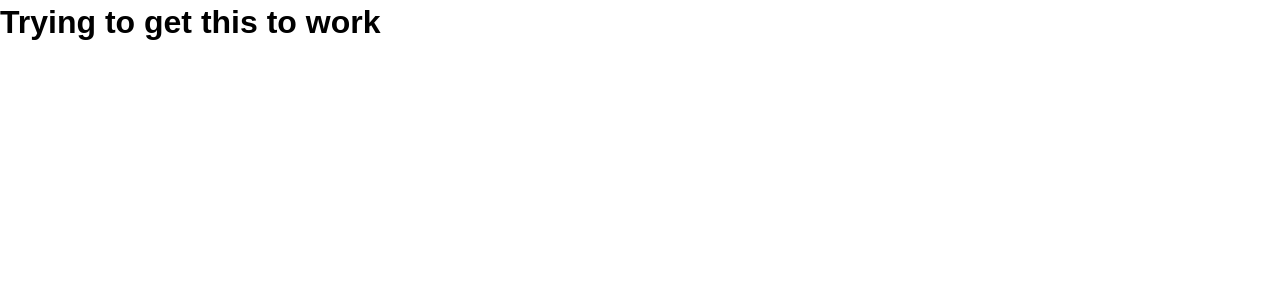
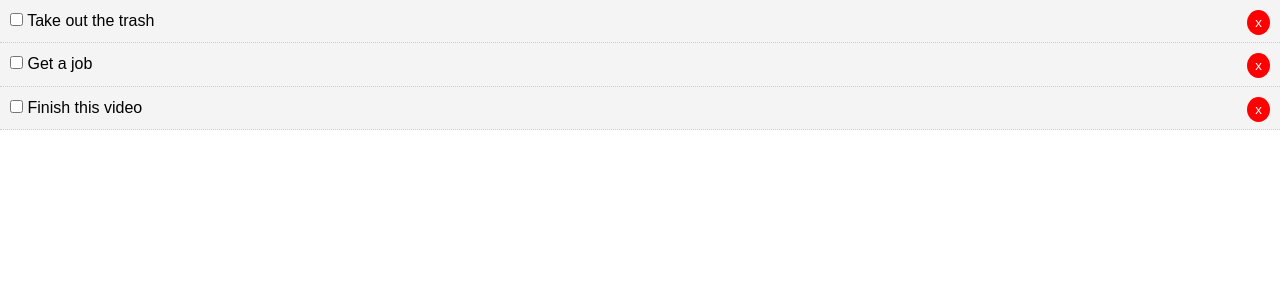
Before and after one commit to lala-shiburi/react_todo, a React (Create React App) app: page / in a window 1280 px wide. Shown: the top 300 px of the page. Built offline with nearby package versions, Linux system fonts and the light colour scheme.

Commit message:
states fully fuctional, checking and unchecking works well too.

```diff
--- a/src/App.js
+++ b/src/App.js
@@ -5,10 +5,42 @@
 import "./App.css";
 
 class App extends Component {
+  state = {
+    todos: [
+      {
+        id: 1,
+        title: "Take out the trash",
+        completed: false
+      },
+      {
+        id: 2,
+        title: "Get a job",
+        completed: false
+      },
+      {
+        id: 3,
+        title: "Finish this video",
+        completed: false
+      }
+    ]
+  };
+
+  //Toggle check box on complete
+
+  markComplete = id => {
+    this.setState({
+      todos: this.state.todos.map(todo => {
+        if (todo.id === id) {
+          todo.completed = !todo.completed;
+        }
+        return todo;
+      })
+    });
+  };
   render() {
     return (
       <div className="App">
-        <Todos />
+        <Todos todos={this.state.todos} markComplete={this.markComplete} />
       </div>
     );
   }
--- /dev/null
+++ b/src/components/TodoItem.js
@@ -0,0 +1,46 @@
+import React, { Component } from "react";
+import PropTypes from "prop-types";
+
+export class TodoItem extends Component {
+  getStyle = () => {
+    return {
+      background: "#f4f4f4",
+      padding: "10px",
+      borderBottom: "1px #ccc dotted",
+      textDecoration: this.props.todo.completed ? "line-through" : "none"
+    };
+  };
+
+  render() {
+    const { id, title } = this.props.todo;
+    return (
+      <div style={this.getStyle()}>
+        <p>
+          <input
+            type="checkbox"
+            onChange={this.props.markComplete.bind(this, id)}
+          />{" "}
+          {title}
+          <button style={btnStyle}>x</button>
+        </p>
+      </div>
+    );
+  }
+}
+
+//PropTypes
+TodoItem.propTypes = {
+  todo: PropTypes.object.isRequired
+};
+
+const btnStyle = {
+  background: "#ff0000",
+  color: "#fff",
+  border: "none",
+  padding: "5px 8px",
+  borderRadius: "50%",
+  cursor: "pointer",
+  float: "right"
+};
+
+export default TodoItem;
--- a/src/components/Todos.js
+++ b/src/components/Todos.js
@@ -1,13 +1,21 @@
 import React, { Component } from "react";
-
+import TodoItem from "./TodoItem";
+import PropTypes from "prop-types";
 class Todos extends Component {
   render() {
-    return (
-      <div>
-        <h1>Trying to get this to work</h1>
-      </div>
-    );
+    return this.props.todos.map(todo => (
+      <TodoItem
+        key={todo.id}
+        todo={todo}
+        markComplete={this.props.markComplete}
+      />
+    ));
   }
 }
 
+//PropTypes
+Todos.propTypes = {
+  todos: PropTypes.array.isRequired
+};
+
 export default Todos;
```
